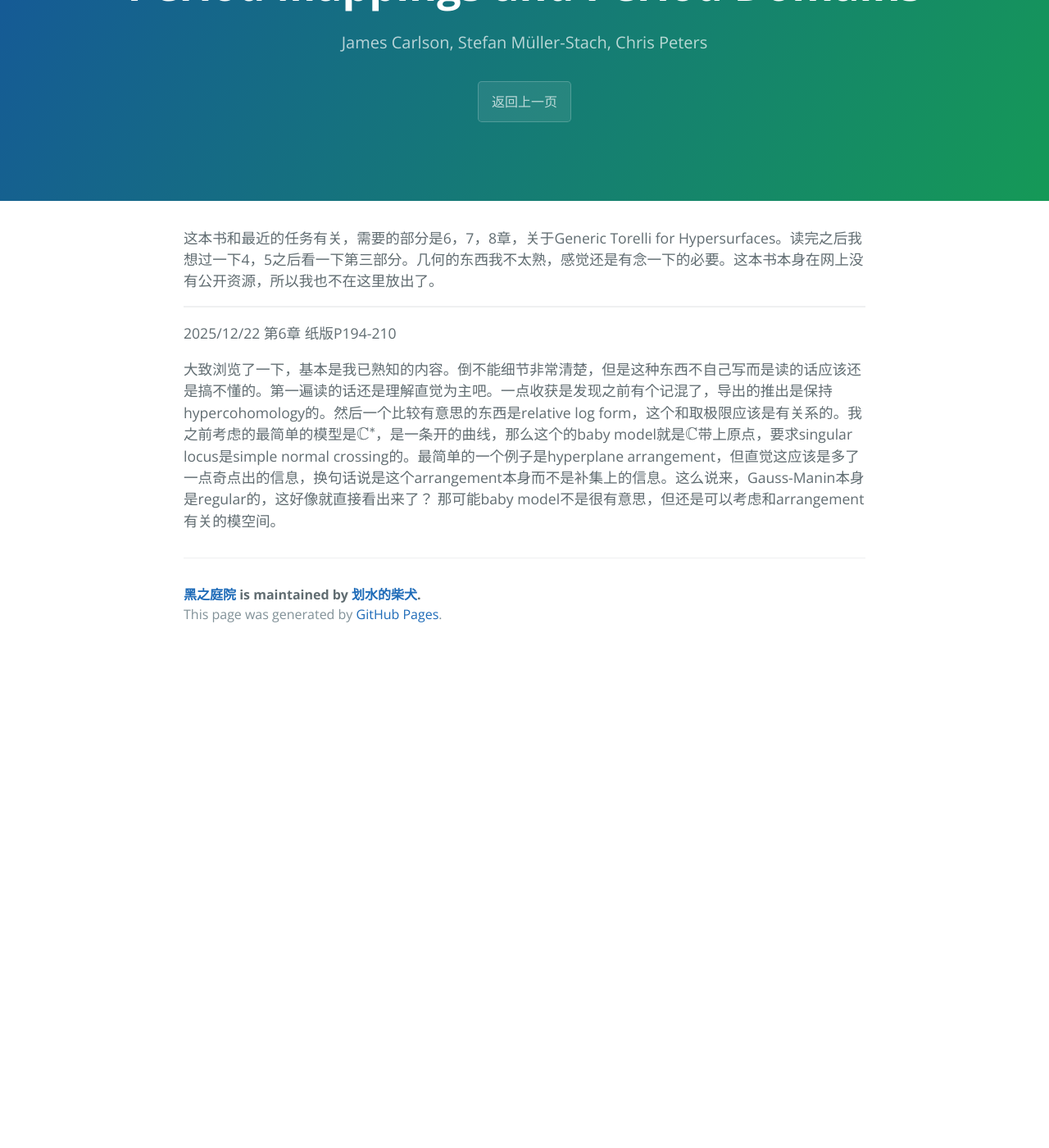
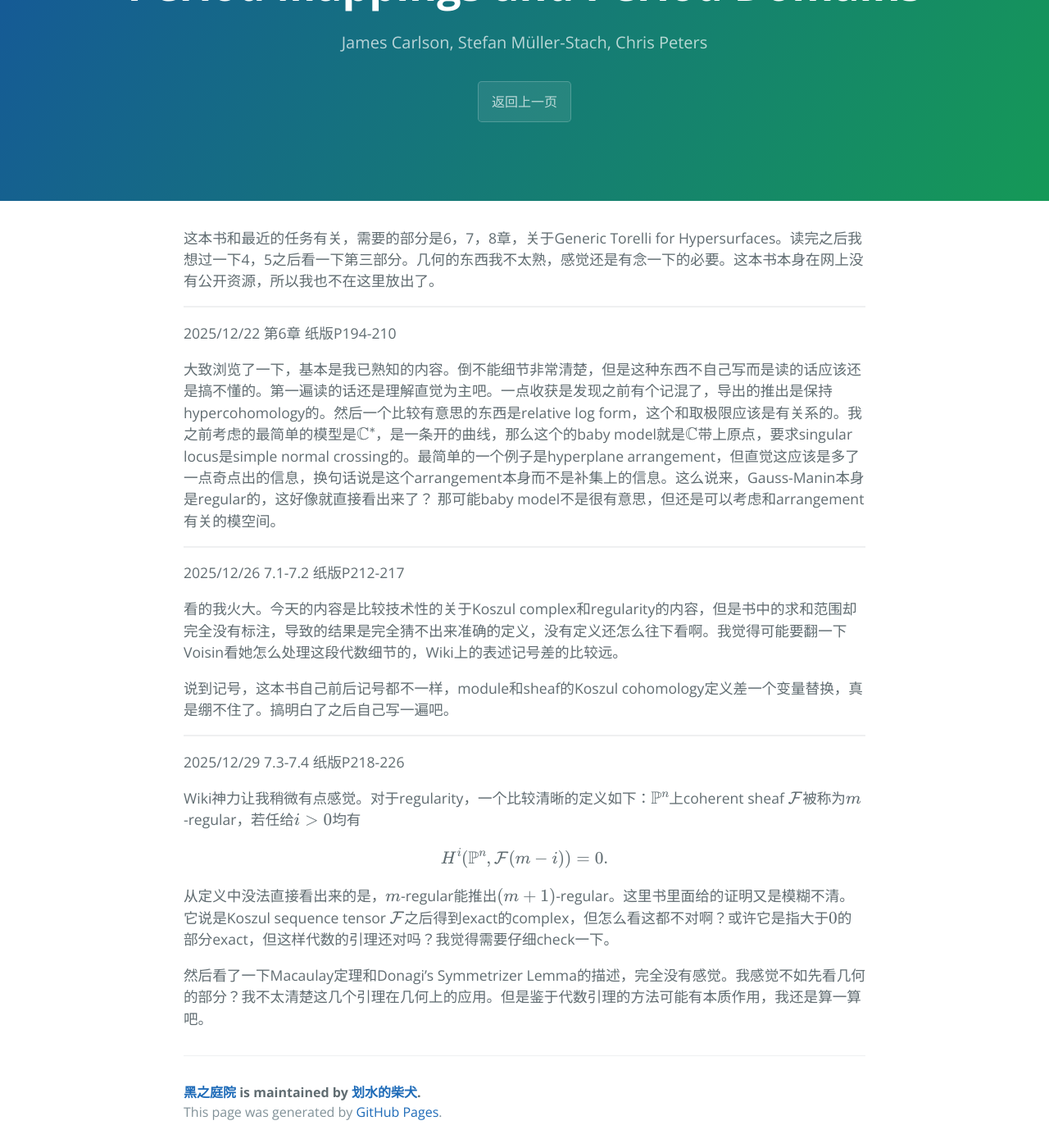
Before and after one commit to xiebaiting/xiebaiting.github.io, a Jekyll site: the page built from _posts/日拱一卒/2025-12-21-Period-Mappings-and-Period-Domains.md, in a window 1280 px wide and 1400 px high, scrolled down 138 px. Shown: the whole window at 82% size. Built offline with Jekyll 4.4.1, drawn with Linux system fonts in a browser that asks for light colours; formulas are drawn with MathJax 3; before the commit the page ends 931 px from its top, so only the background shows below that.

Commit message:
20251231

```diff
--- a/_posts/日拱一卒/2025-12-21-Period-Mappings-and-Period-Domains.md
+++ b/_posts/日拱一卒/2025-12-21-Period-Mappings-and-Period-Domains.md
@@ -12,3 +12,25 @@ categories: [日拱一卒]
 2025/12/22 第6章 纸版P194-210
 
 大致浏览了一下，基本是我已熟知的内容。倒不能细节非常清楚，但是这种东西不自己写而是读的话应该还是搞不懂的。第一遍读的话还是理解直觉为主吧。一点收获是发现之前有个记混了，导出的推出是保持hypercohomology的。然后一个比较有意思的东西是relative log form，这个和取极限应该是有关系的。我之前考虑的最简单的模型是$ \mathbb{C}^{*}  $，是一条开的曲线，那么这个的baby model就是$ \mathbb{C}  $带上原点，要求singular locus是simple normal crossing的。最简单的一个例子是hyperplane arrangement，但直觉这应该是多了一点奇点出的信息，换句话说是这个arrangement本身而不是补集上的信息。这么说来，Gauss-Manin本身是regular的，这好像就直接看出来了？ 那可能baby model不是很有意思，但还是可以考虑和arrangement有关的模空间。
+
+---
+
+2025/12/26 7.1-7.2 纸版P212-217
+
+看的我火大。今天的内容是比较技术性的关于Koszul complex和regularity的内容，但是书中的求和范围却完全没有标注，导致的结果是完全猜不出来准确的定义，没有定义还怎么往下看啊。我觉得可能要翻一下Voisin看她怎么处理这段代数细节的，Wiki上的表述记号差的比较远。
+
+说到记号，这本书自己前后记号都不一样，module和sheaf的Koszul cohomology定义差一个变量替换，真是绷不住了。搞明白了之后自己写一遍吧。
+
+---
+
+2025/12/29 7.3-7.4 纸版P218-226
+
+Wiki神力让我稍微有点感觉。对于regularity，一个比较清晰的定义如下：$ \mathbb{P}^{n}  $上coherent sheaf $ \mathcal{F} $被称为$ m $-regular，若任给$ i > 0 $均有
+<center>
+$$
+    H^{i}(\mathbb{P}^{n},\mathcal{F}(m-i)) = 0.
+$$
+</center>
+从定义中没法直接看出来的是，$ m $-regular能推出$ (m+1) $-regular。这里书里面给的证明又是模糊不清。它说是Koszul sequence tensor $ \mathcal{F} $之后得到exact的complex，但怎么看这都不对啊？或许它是指大于$ 0 $的部分exact，但这样代数的引理还对吗？我觉得需要仔细check一下。
+
+然后看了一下Macaulay定理和Donagi's Symmetrizer Lemma的描述，完全没有感觉。我感觉不如先看几何的部分？我不太清楚这几个引理在几何上的应用。但是鉴于代数引理的方法可能有本质作用，我还是算一算吧。
```
Also changed, not shown: _posts/时间会证明一切/2025-12-31-人生难有再少年.md (added, +19 -0 lines), _posts/罗盘的碎片/2025-03-25-正确的数学“不言自明”.md (added, +24 -0 lines), _posts/罗盘的碎片/2025-03-25-聊聊数学圈的大新闻.md (deleted, +0 -28 lines), _posts/罗盘的碎片/2025-12-31-年终总结.md (added, +24 -0 lines), category/罗盘的碎片.html (+4 -4 lines).
